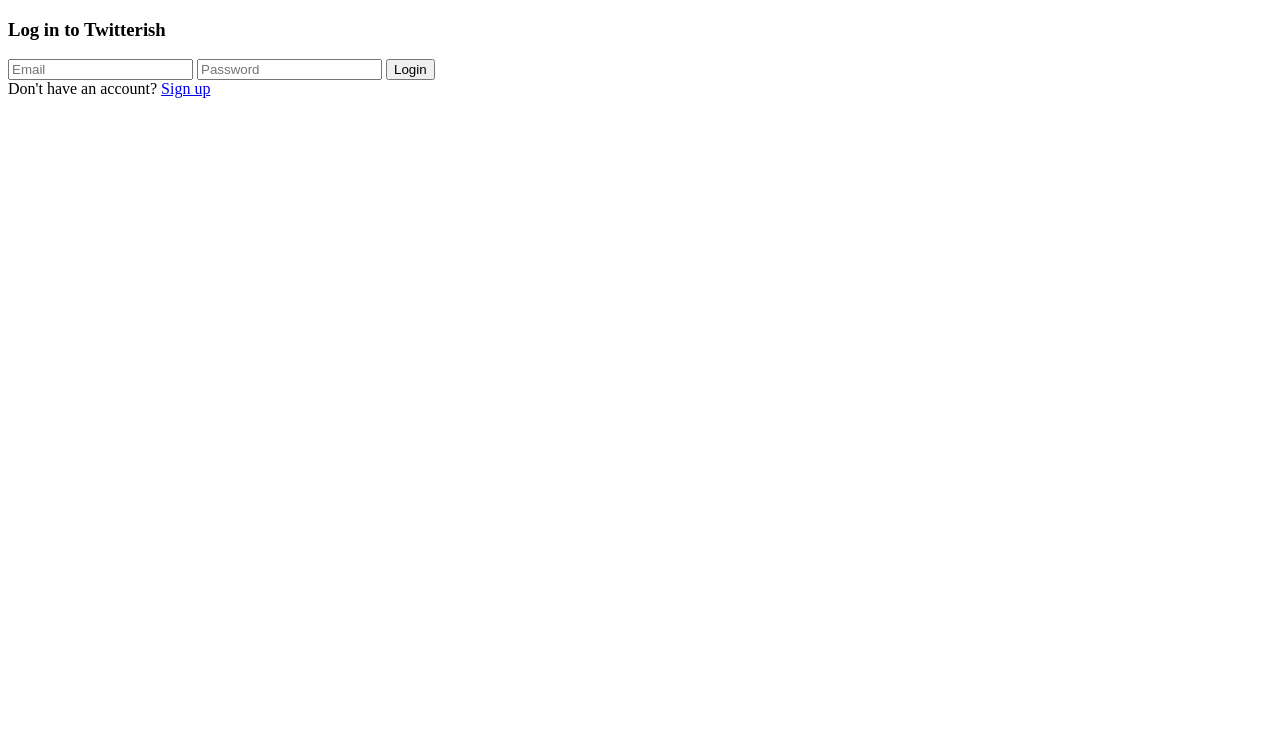
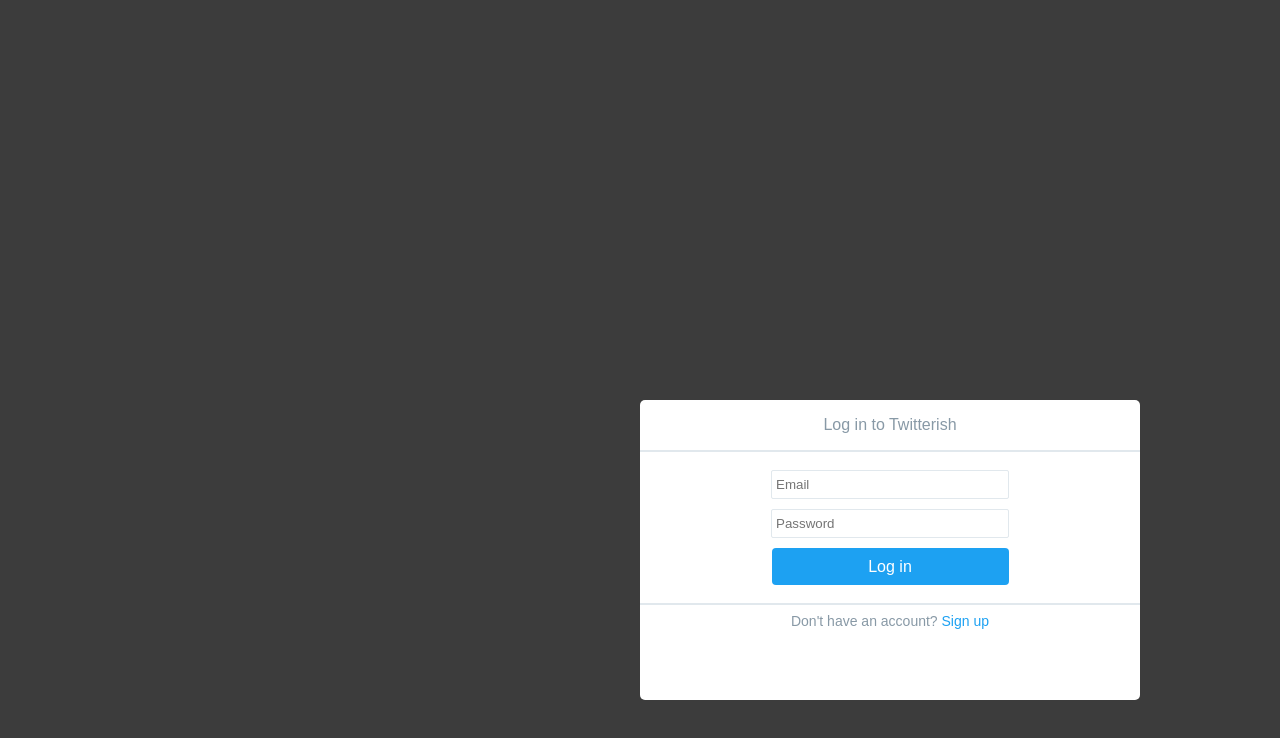
Before and after one commit to kayleighyu/twitter_clone, a website: page public/html/login.html in a window 1280 px wide. Drawn offline with Linux system fonts and the light colour scheme; files that its build step writes are made by us from their sources.

Commit message:
added styling to the log in page

```diff
--- a/public/css/login.css
+++ b/public/css/login.css
@@ -0,0 +1,60 @@
+body {
+  font-family: arial, sans-serif;
+  color: #8899a6;
+  text-align:center;
+  background-color:rgb(60,60,60);
+}
+
+h3 {
+  font-weight:lighter;
+  font-size: 16px;
+}
+
+input {
+  height: 25px;
+  width: 230px;
+  margin-top:10px;
+  border: 1px solid rgb(225, 232, 237);
+  border-radius: 2px;
+  color: rgb(225, 232, 237);
+  padding-left:4px;
+}
+
+.checkbox{
+}
+
+.btn-login{
+  width:237px;
+  height: 37px;
+  margin:10px 0;
+  border: none;
+  border-radius:4px;
+  background-color:#1da1f2;
+  color:white;
+  font-size: 16px;
+}
+
+.link-signup{
+  text-decoration:none;
+  color:#1da1f2;
+}
+
+footer{
+  font-size: 14px;
+}
+
+.popup-container{
+  position:fixed;
+  width:500px;
+  height:300px;
+  z-index: 2;
+  top:50%;
+  left:50%;
+  background-color:white;
+  border:none;
+  border-radius:5px;
+}
+
+hr{
+  border: 1px solid rgb(225, 232, 237);
+}
--- a/public/html/login.html
+++ b/public/html/login.html
@@ -8,18 +8,30 @@
   <link rel="stylesheet" href="css/login.css">
 </head>
 <body>
+  <div class="popup-container">
     <header>
       <h3>Log in to Twitterish</h3>
     </header>
+    <hr>
     <main>
       <form action="/login" method="GET">
+        <div>
           <input type="email" name="email" placeholder="Email"/>
+        </div>
+        <div>
           <input type="password" name="password" placeholder="Password"/>
-      <button type="submit">Login</button>
+        </div>
+        <!--<div class="checkbox">
+          <input type="checkbox" />Remember me
+          <a href="#">Forgot password?</a>
+        </div>-->
+        <button type="submit" class="btn-login">Log in</button>
       </form>
     </main>
+    <hr>
     <footer>
-    Don't have an account? <a href="/signup">Sign up</a>
+      Don't have an account? <a href="/signup" class="link-signup">Sign up</a>
     </footer>
+  </div>
 </body>
 </html>
```
Also changed, not shown: public/html/index.html (+1 -1 lines). Lines whose indentation alone changed are shown as unchanged.
